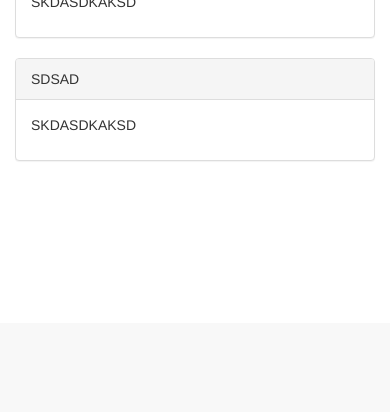
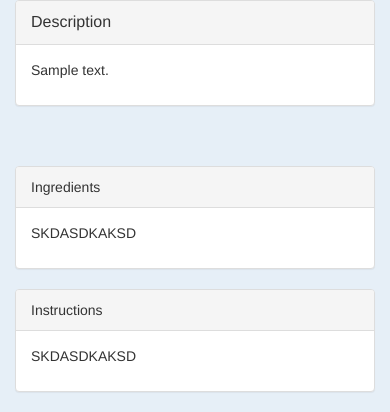
Before and after one commit to bjorntastic/recipes, a Rails app: page /recipes/1 in a window 390 px wide. Shown: the part 521-933 px from the top of the page. Before the commit the page ends 682 px from the top, so only its background shows below. Run offline with Rails 7, Linux system fonts and the light colour scheme; tables that the repository leaves empty hold one stand-in row (values such as "Sample post"); style sheets or scripts are compiled from the project's sources; some libraries are stand-ins or nearby versions.

Commit message:
more styles

```diff
--- a/app/assets/stylesheets/application.css.scss
+++ b/app/assets/stylesheets/application.css.scss
@@ -16,3 +16,24 @@
 
 @import "bootstrap-sprockets";
 @import "bootstrap";
+
+html, body {
+	background: #E6EFF7;
+}
+
+.navbar img { height: 50px;}
+
+#pic, #index-pics {
+	.panel-body { padding: 0px; }
+	img { width: 100%; }
+}
+
+a {
+	color: #BE90D4;
+	font-weight: bold;
+}
+
+a:hover {
+	text-decoration: none;
+	color: #9B59B6;
+}
--- a/app/views/layouts/application.html.haml
+++ b/app/views/layouts/application.html.haml
@@ -12,7 +12,7 @@
 			.navbar-header
 				=link_to root_path do
 					.navbar.navbar-brand
-						%h1 LOGO
+						= image_tag "recipe_icon"
 			%ul.nav.navbar-nav.navbar-right
 				%li= link_to "Add Recipe", new_recipe_path
 				%li= link_to "Log Out", root_path
--- a/app/views/recipes/show.html.haml
+++ b/app/views/recipes/show.html.haml
@@ -1,26 +1,27 @@
 .row
-	.col-md-4
-		.panel.panel-info
+	.col-md-4#pic
+		.panel.panel-default
 			.panel-heading
-				.panel-title
-					%h2= @recipe.title
+				.panel-title= @recipe.title
+			.panel-body= image_tag "bruschetta"
 
 	.col-md-7.col-md-offset-1
-		.panel.panel-warning
-			.panel-heading SDSAD
+		.panel.panel-default
+			.panel-heading
+				.panel-title Description
 			.panel-body
-				%p SKDASDKAKSD
+				%p= @recipe.description
 %br/
 %br/
 .row
 	.col-md-6
 		.panel.panel-default
-			.panel-heading SDSAD
+			.panel-heading Ingredients
 			.panel-body
 				%p SKDASDKAKSD
 
 	.col-md-6
 		.panel.panel-default
-			.panel-heading SDSAD
+			.panel-heading Instructions
 			.panel-body
 				%p SKDASDKAKSD
```
Also changed, not shown: app/views/recipes/index.html.haml (+15 -14 lines), app/assets/images/bruschetta.jpeg (added), app/assets/images/recipe_icon.png (added).
